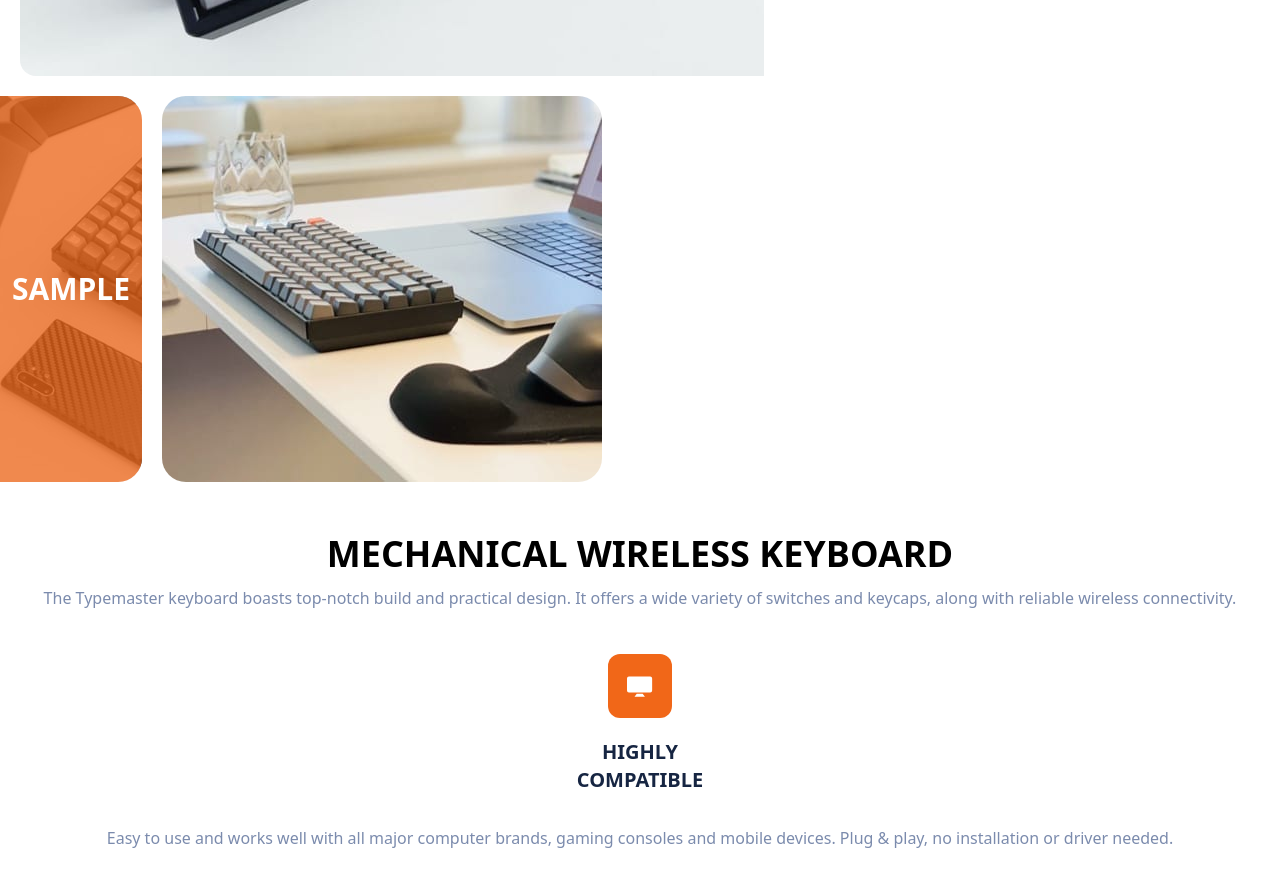
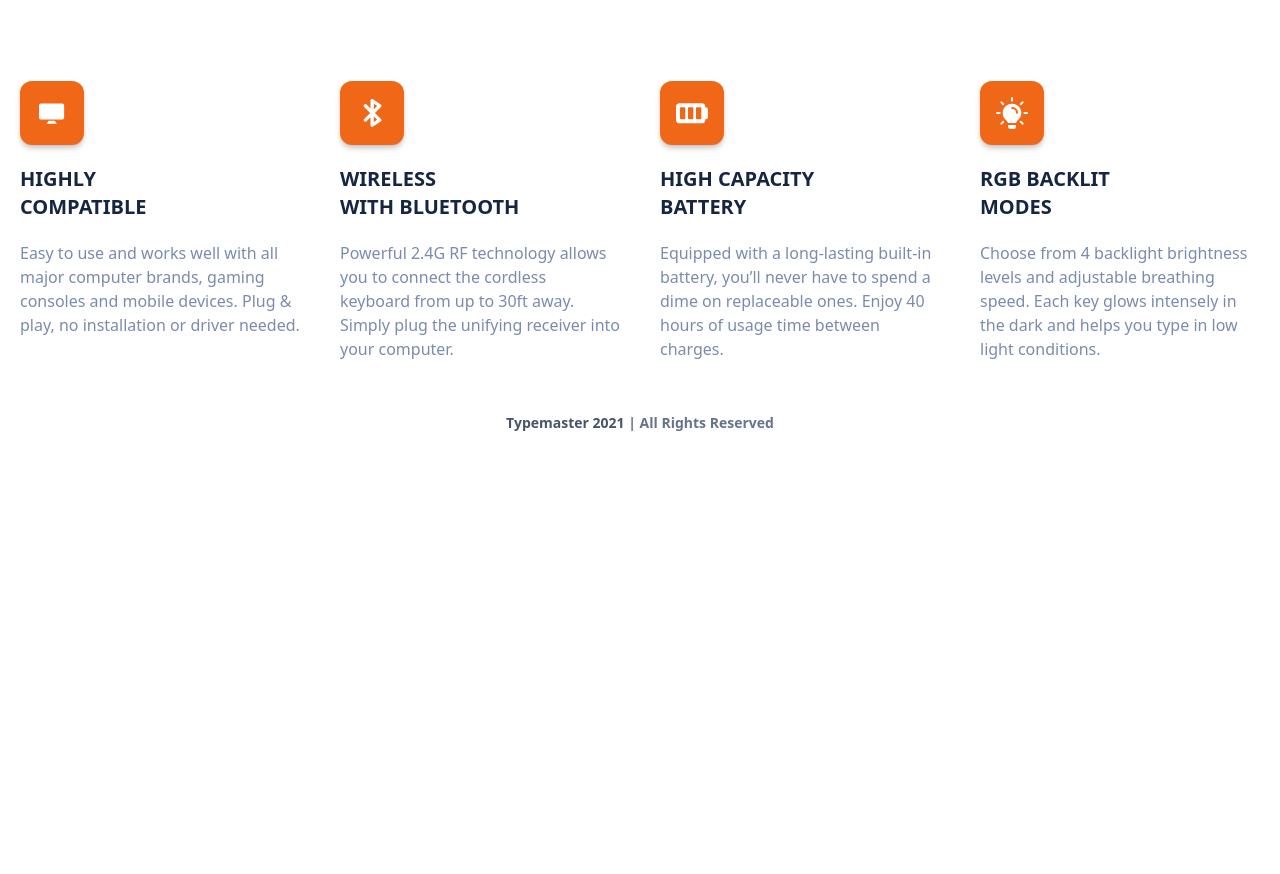
Before and after one commit to joshuabroqueza/typemaster-prelanding-page, a plain HTML site: page index.html in a window 1280 px wide. Shown: the part 962-1836 px from the top of the page. After the commit the page ends 1415 px from the top, so only its background shows below. Drawn offline with Linux system fonts and the light colour scheme.

Commit message:
Add all the assets and update the css from desktop to mobile

```diff
--- a/index.html
+++ b/index.html
@@ -7,7 +7,7 @@
     <title>Document</title>
   </head>
   <body>
-    <nav class="flex flex-row justify-between items-center p-3">
+    <nav class="flex flex-row justify-between items-center p-3 lg:my-5">
       <div>
         <!-- logo -->
         <img
@@ -18,13 +18,13 @@
       </div>
       <div>
         <button
-          class="p-3 drop-shadow-sm shadow-md font-bold uppercase rounded bg-[#E8EFF2]"
+          class="p-3 drop-shadow-sm shadow-md font-bold uppercase rounded bg-[#E8EFF2] active:bg-[#162542] active:text-white"
         >
           pre-order now
         </button>
       </div>
     </nav>
-    <section>
+    <section class="md:flex md:flex-row  md:items-center ">
       <div class="p-5 flex flex-col justify-center items-center my-10">
         <h1 class="text-[#162542] font-extrabold uppercase text-5xl">
           Typemaster Keyboard
@@ -35,7 +35,7 @@
         </p>
         <div class="flex flex-row my-3 items-center justify-between w-full">
           <button
-            class="p-3 drop-shadow-sm shadow-md font-bold uppercase rounded text-white bg-[#F16718]"
+            class="p-3 drop-shadow-sm shadow-md font-bold uppercase rounded text-white bg-[#F16718] active:bg-[#FF9B62]"
           >
             pre-order now
           </button>
@@ -52,18 +52,15 @@
         />
       </div>
     </section>
-    <section>
-      <div class="flex flex-row pr-5 py-5">
+
+    <!-- MID SECTION -->
+    <section class="lg:flex">
+      <div class="flex flex-row  pr-5 md:pr-0 py-5">
         <div
-          class="bg-[url('/assets/mobile/image-phone-and-keyboard.jpg')] rounded-r-3xl bg-cover bg-no-repeat"
+          class="bg-[url('/assets/mobile/image-phone-and-keyboard.jpg')] rounded-r-3xl bg-cover bg-no-repeat md:rounded-3xl md:ml-8 md:w-1/3"
         >
-          <!-- <img
-            class="rounded-r-3xl"
-            src="./assets/mobile/image-phone-and-keyboard.jpg"
-            alt=""
-          /> -->
           <div
-            class="bg-[#F16718] px-3 bg-opacity-75 flex justify-center items-center rounded-r-3xl h-full"
+            class="bg-[#F16718] px-3 md:px-8  bg-opacity-80 flex justify-center items-center rounded-r-3xl md:rounded-3xl h-full"
           >
             <h1 class="uppercase font-bold text-3xl rounded text-white">
               SAMPLE
@@ -78,37 +75,113 @@
           />
         </div>
       </div>
-      <div class="my-8">
-        <h1 class="my-3 uppercase text-center text-4xl font-extrabold ">
+      <div
+        class="my-8 md:flex md:flex-row md:justify-center md:items-center md:p-5 lg:flex-col lg:w-1/3 lg:p-5"
+      >
+        <h1
+          class="my-3 uppercase text-center md:text-left text-4xl font-extrabold "
+        >
           mechanical wireless Keyboard
         </h1>
-        <p class="text-[#7B8BAD] text-center">
+        <p class="text-[#7B8BAD] text-center md:text-left md:pl-10 lg:pl-0">
           The Typemaster keyboard boasts top-notch build and practical design.
           It offers a wide variety of switches and keycaps, along with reliable
           wireless connectivity.
         </p>
       </div>
     </section>
-    <section>
-      <div class="flex flex-col items-center">
+
+    <!-- ICONS SECTION -->
+    <section class="md:flex md:flex-wrap lg:flex-nowrap lg:mt-8">
+      <div class="flex flex-col items-center md:items-start md:p-5 md:w-1/2">
         <div
-          class="bg-[#F16718] my-3 w-16 h-16 rounded-xl flex justify-center items-center"
+          class="bg-[#F16718] my-3 w-16 h-16 rounded-xl flex justify-center items-center drop-shadow-md shadow-md"
         >
           <img
             src="./assets/shared/icon-compatible.svg"
             alt="icon-compatible"
           />
         </div>
-        <h2 class="text-[#162542] my-2 font-extrabold text-xl text-center">
+        <h2
+          class="text-[#162542] my-2 font-extrabold text-xl text-center md:text-left"
+        >
           HIGHLY <br />
           COMPATIBLE
         </h2>
-        <p class="text-[#7B8BAD] my-3 text-center p-3">
+        <p class="text-[#7B8BAD] my-3 text-center md:text-left p-3 md:p-0">
           Easy to use and works well with all major computer brands, gaming
           consoles and mobile devices. Plug & play, no installation or driver
           needed.
         </p>
       </div>
+      <div class="flex flex-col items-center  md:items-start md:p-5 md:w-1/2">
+        <div
+          class="bg-[#F16718] my-3 w-16 h-16 rounded-xl flex justify-center items-center drop-shadow-md shadow-md"
+        >
+          <img src="./assets/shared/icon-bluetooth.svg" alt="icon-bluetooth" />
+        </div>
+        <h2
+          class="text-[#162542] my-2 font-extrabold text-xl text-center md:text-left"
+        >
+          WIRELESS
+          <br />
+          WITH BLUETOOTH
+        </h2>
+        <p class="text-[#7B8BAD] my-3 text-center md:text-left p-3 md:p-0">
+          Powerful 2.4G RF technology allows you to connect the cordless
+          keyboard from up to 30ft away. Simply plug the unifying receiver into
+          your computer.
+        </p>
+      </div>
+      <div class="flex flex-col items-center md:items-start md:p-5 md:w-1/2">
+        <div
+          class="bg-[#F16718] my-3 w-16 h-16 rounded-xl flex justify-center items-center drop-shadow-md shadow-md"
+        >
+          <img src="./assets/shared/icon-battery.svg" alt="icon_battery" />
+        </div>
+        <h2
+          class="text-[#162542] my-2 font-extrabold text-xl text-center md:text-left"
+        >
+          HIGH CAPACITY
+          <br />
+          BATTERY
+        </h2>
+        <p class="text-[#7B8BAD] my-3 text-center md:text-left p-3 md:p-0">
+          Equipped with a long-lasting built-in battery, you’ll never have to
+          spend a dime on replaceable ones. Enjoy 40 hours of usage time between
+          charges.
+        </p>
+      </div>
+      <div class="flex flex-col items-center md:items-start md:p-5 md:w-1/2">
+        <div
+          class="bg-[#F16718] my-3 w-16 h-16 rounded-xl flex justify-center items-center drop-shadow-md shadow-md"
+        >
+          <img src="./assets/shared/icon-light.svg" alt="icon_light" />
+        </div>
+        <h2
+          class="text-[#162542] my-2 font-extrabold text-xl text-center md:text-left"
+        >
+          RGB BACKLIT
+          <br />
+          MODES
+        </h2>
+        <p class="text-[#7B8BAD] my-3 text-center md:text-left p-3 md:p-0">
+          Choose from 4 backlight brightness levels and adjustable breathing
+          speed. Each key glows intensely in the dark and helps you type in low
+          light conditions.
+        </p>
+      </div>
     </section>
+
+    <footer class="flex justify-center items-center text-sm font-semibold my-5">
+      <div>
+        <span class="text-slate-600">
+          Typemaster 2021
+        </span>
+        <span class="text-slate-500">
+          | All Rights Reserved
+        </span>
+      </div>
+    </footer>
   </body>
 </html>
```
Also changed, not shown: dist/output.css.
